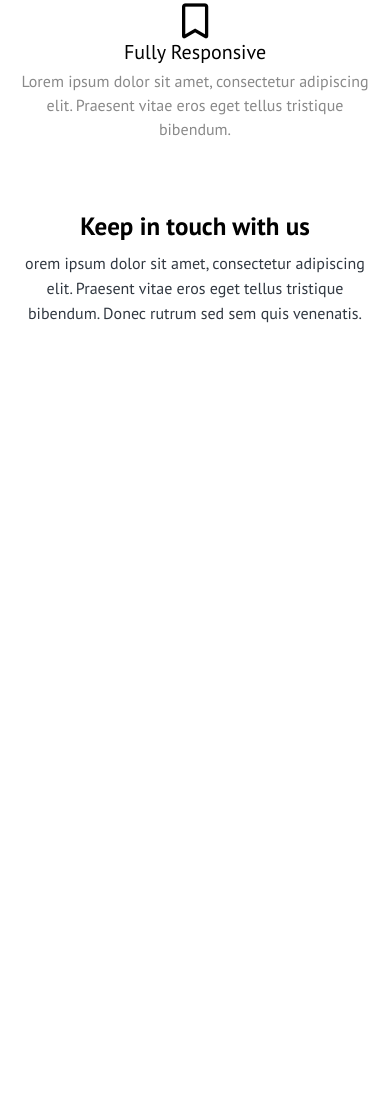
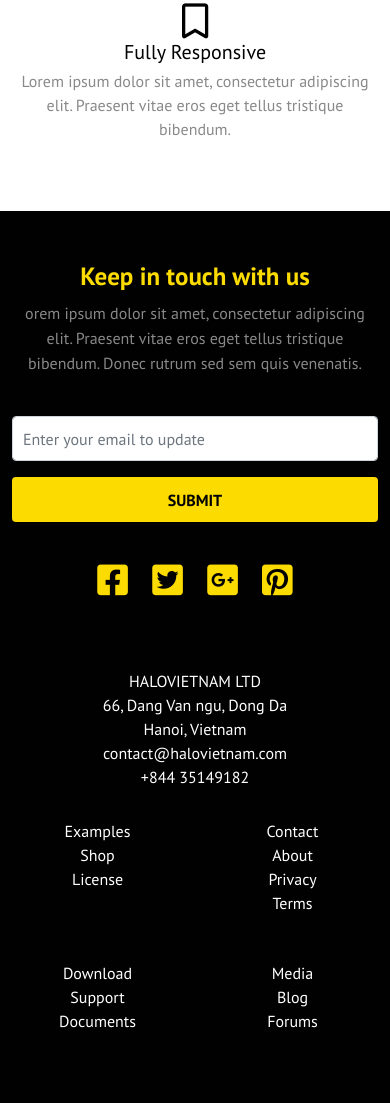
Before and after one commit to souravroyonly/tinyone-repo, a plain HTML site: page index.html in a window 390 px wide. Shown: the part 1451-2554 px from the top of the page. Before the commit the page ends 1777 px from the top, so only its background shows below. Drawn offline with nearby package versions, Linux system fonts and the light colour scheme.

Commit message:
fully responsive

```diff
--- a/index.html
+++ b/index.html
@@ -16,7 +16,7 @@
   </head>
   <body>
     <!--header start-->
-    <header>
+    <header class="fixed-top">
         <div class="container">
             <!--nav start-->
             <nav class="navbar navbar-expand-lg navbar-light c-nav ">
@@ -33,10 +33,10 @@
                   <div class="collapse navbar-collapse menu" id="nsc">
                     <ul class="navbar-nav ms-auto mb-2 mb-lg-0">
                       <li class="nav-item">
-                        <a class="nav-link active" aria-current="page" href="#">Features</a>
+                        <a class="nav-link active" aria-current="page" href="#feature">Features</a>
                       </li>
                       <li class="nav-item">
-                        <a class="nav-link" href="#">Support</a>
+                        <a class="nav-link" href="#contact">Support</a>
                       </li>
                       <li class="nav-item">
                         <a class="nav-link" href="#">Blog</a>
@@ -175,11 +175,11 @@
    </section>
     <!--slider end-->
     <!--feature start-->
-    <section class="feature">
+    <section class="feature c_padding" id="feature">
       <div class="container">
         <!--first row-->
         <div class="row justify-content-center">
-         <div class="col-xxl-8 col-lg-9">
+         <div class="col-xxl-7 col-xl-8 col-lg-9 col-md-11">
           <div class="c_title text-center">
              <h1 class="c_h1">Tinyone feature</h1>
             <p class="c_p mb-0">orem ipsum dolor sit amet, consectetur adipiscing elit. Praesent vitae eros eget tellus
@@ -307,27 +307,102 @@
     </section>
     <!--feature end-->
     <!--contact us-->
-    <section class="contact">
+    <section class="contact c_padding" id="contact">
       <div class="container">
         <!--first row-->
         <div class="row justify-content-center">
-          <div class="col-xxl-8 col-lg-9">
+          <div class="col-xxl-7 col-xl-8 col-lg-9 col-md-11">
            <div class="c_title text-center">
-              <h1 class="c_h1">Keep in touch with us</h1>
-             <p class="c_p mb-0">orem ipsum dolor sit amet, consectetur adipiscing elit. Praesent vitae eros eget tellus
+              <h1 class="c_h1 yellow">Keep in touch with us</h1>
+             <p class="c_p mb-0 ash">orem ipsum dolor sit amet, consectetur adipiscing elit. Praesent vitae eros eget tellus
              tristique bibendum. Donec rutrum sed sem quis venenatis.</p>
            </div>
           </div>
          </div>
          <!--first row end-->
          <!--second row start-->
-         <div class="row">
-
-         </div>
+         <div class="row justify-content-center">
+          <div class="col-xxl-7 col-xl-8 col-lg-9 col-md-10">
+           <div class="c_form">
+            <form action="#">
+              <div class="row g-3">
+                <div class="col-lg-9 col-md-9">
+                  <input type="text" class="form-control c_input" placeholder="Enter your email to update">
+                </div>
+                <div class="col-lg-3 col-md-3">
+                  <button type="submit" class="btn c_submit">Submit</button>
+                </div>
+              </div>
+            </form>
+          </div>
+        </div>
+     </div>
          <!--second row end-->
+         <!--third row start-->
+        <div class="row justify-content-center">
+          <div class="col-lg-5">
+           <div class="c_icon text-center">
+            <ul class="list-inline mb-0">
+              <li class="list-inline-item"><a href="#"><i class="fa-brands fa-facebook-square"></i></a></li>
+              <li class="list-inline-item"><a href="#"><i class="fa-brands fa-twitter-square"></i></a></li>
+              <li class="list-inline-item"><a href="#"><i class="fa-brands fa-google-plus-square"></i></a></li>
+              <li class="list-inline-item"><a href="#"><i class="fa-brands fa-pinterest-square"></i></a></li>
+            </ul>
+           </div>
+          </div>
+        </div>
+        <!--third row end-->
       </div>
     </section>
     <!--contact end-->
+    <!--footer start-->
+    <footer>
+      <div class="container">
+        <div class="row">
+          <div class="col-lg-4 col-md-4 col-sm-12 col-12">
+         <div class="f_1">
+          <address class="mb-0">
+           HALOVIETNAM LTD <br>
+           66, Dang Van ngu, Dong Da <br>
+           Hanoi, Vietnam <br>
+           contact@halovietnam.com<br>
+           +844 35149182
+          </address>
+         </div>
+          </div>
+          <div class="col-lg-2 col-md-2 col-sm-3 col-6">
+            <div class="f_2">
+          <p class="mb-0"><a href="#">Examples</a></p>
+          <p class="mb-0"><a href="#">Shop</a></p>
+          <p class="mb-0"><a href="#">License</a></p>
+            </div>
+          </div>
+          <div class="col-lg-2 col-md-2 col-sm-3 col-6">
+           <div class="f_2">
+            <p class="mb-0"><a href="#">Contact</a></p>
+            <p class="mb-0"><a href="#">About</a></p>
+            <p class="mb-0"><a href="#">Privacy</a></p>
+            <p><a href="#">Terms</a></p>
+           </div>
+          </div>
+          <div class="col-lg-2 col-md-2 col-sm-3 col-6">
+            <div class="f_2">
+              <p class="mb-0"><a href="#">Download</a></p>
+              <p class="mb-0"><a href="#">Support</a></p>
+              <p class="mb-0"><a href="#">Documents</a></p>
+            </div>
+          </div>
+          <div class="col-lg-2 col-md-2 col-sm-3 col-6">
+            <div class="f_2">
+              <p class="mb-0"><a href="#">Media</a></p>
+              <p class="mb-0"><a href="#">Blog</a></p>
+              <p class="mb-0"><a href="#">Forums</a></p>
+            </div>
+          </div>
+        </div>
+      </div>
+    </footer>
+    <!--footer end-->
 
     <!-- Optional JavaScript; choose one of the two! -->
 
--- a/media.css
+++ b/media.css
@@ -1,4 +1,11 @@
 @media(max-width:575.99px){
+    body {
+        padding-top: 89px;
+    }
+    .c_padding{
+        padding-top: 50px;
+        padding-bottom: 70px;
+    }
     /* header start */
     header {
        padding: 10px 0;
@@ -43,8 +50,7 @@
 }
 /* feature start */
 .feature{
-    padding-top: 50px;
-    padding-bottom: 70px;
+
  }
  .c_h1{
     margin-bottom: 10px;
@@ -71,9 +77,48 @@
   .f_text p{
     letter-spacing: 0px;
   }
+  /* contact start */
+  .c_form{
+    margin-top: 40px;
+    margin-bottom: 40px;
 }
-@media(min-width:576px) and (max-width:767.99px){
-/*header start*/
+  .c_input{
+    height: 45px;
+    padding: 10px 10px;
+  }
+  .c_submit{
+    height: 45px;
+  }
+  .c_icon ul li {
+    margin-right: 20px!important;
+}
+  .c_icon ul li a i{
+    font-size: 35px;
+}
+  /* contact end */
+  /* footer start */
+  footer {
+    padding-bottom: 70px;
+}
+.f_1{
+    text-align: center;
+
+}
+.f_2{
+    margin-top: 30px;
+    text-align: center;
+}
+  /* footer end */
+}
+@media(min-width:576px) and (max-width:767.98px){
+body {
+        padding-top: 89px;
+    }
+.c_padding{
+    padding-top: 50px;
+    padding-bottom: 70px;
+}
+    /*header start*/
 header {
 
 }
@@ -114,8 +159,7 @@ header {
 }
 /* feature start */
 .feature{
-    padding-top: 50px;
-    padding-bottom: 70px;
+
  }
  .c_h1{
     margin-bottom: 10px;
@@ -142,22 +186,67 @@ header {
   .f_text p{
     letter-spacing: 0px;
   }
+  /* contact start */
+  .c_form{
+    margin-top: 35px;
+    margin-bottom: 40px;
+}
+  .c_input{
+    height: 45px;
+    padding: 10px 10px;
+  }
+  .c_submit{
+    height: 45px;
+  }
+  .c_icon ul li {
+    margin-right: 25px!important;
+}
+  .c_icon ul li a i{
+    font-size: 40px;
+}
+  /* contact end */
+  /* footer start */
+  footer {
+    padding-bottom: 70px;
+}
+.f_1{
+    text-align: center;
+    margin-bottom: 40px;
+}
+.f_2{
+    text-align: center;
+}
+  /* footer end */
 }
 
 @media(min-width:768px) and (max-width:991.99px){
- /*header start*/
+ .c_padding{
+    padding-top: 80px;
+    padding-bottom: 100px;
+ }
+    /*header start*/
  .menu ul li a {
    padding: 10px 0 0 !important;
    text-align: end;
 }
  /* feature start */
  .feature{
-    padding-top: 80px;
-    padding-bottom: 100px;
+
  }
  .f_margin{
     margin-top: 50px;
  }
+ /* contact start */
+ .c_form{
+    margin-top: 55px;
+    margin-bottom: 55px;
+}
+ /* contact end */
+ /* footer start */
+ footer{
+    padding-bottom: 100px;
+}
+ /* footer end */
 }
 @media(min-width:992px) and (max-width:1199.99px){
 
--- a/style.css
+++ b/style.css
@@ -5,8 +5,14 @@ body{
     font-size: 16px;
     font-weight: 400;
     color: #898989;
+    padding-top: 109px;
+}
+.c_padding{
+     padding-top: 100px;
+     padding-bottom: 120px;
 }
 /* common css end */
+
 /* header start */
 header{
     background-color:#fcdb00;
@@ -86,8 +92,7 @@ header{
 /* slider end */
 /* feature start */
 .feature{
-     padding-top: 100px;
-     padding-bottom: 120px;
+
 }
 .c_title{
 
@@ -131,3 +136,80 @@ header{
   letter-spacing: 1px;
 }
 /* feature end */
+/* contact start */
+.contact{
+    background-color: #010101;
+}
+.yellow{
+    color: #fcdb00;
+}
+.ash{
+    color: #898989;
+}
+.c_form{
+    margin-top: 35px;
+    margin-bottom: 70px;
+}
+.c_input{
+    font-family: 'PT Sans', sans-serif;
+    color: #898989;
+    padding: 15px 20px;
+    height: 55px;
+}
+.c_submit{
+    width: 100%;
+    height: 55px;
+    background-color: #fcdb00;
+    font-family: 'PT Sans', sans-serif;
+    font-size: 16px;
+    font-weight: 700;
+    color: #010101;
+    text-transform: uppercase;
+}
+.c_submit:hover{
+    background-color: #ffffff;
+}
+.c_icon{
+
+}
+.c_icon ul li {
+    margin-right: 30px!important;
+}
+.c_icon ul li:last-child {
+    margin-right: 0px!important;
+}
+.c_icon ul li a i{
+    font-size: 45px;
+    color: #fcdb00;
+    transition: 0.3s;
+}
+.c_icon ul li a i:hover{
+    color: #ffffff;
+}
+/* contact end */
+/* footer start */
+footer{
+    padding-bottom: 110px;
+    background-color: #010101;
+
+}
+.f_1{
+
+}
+.f_1 address{
+    color: #ffffff;
+}
+.f_2{
+
+}
+.f_2 p a{
+    color: #ffffff;
+    text-decoration: none;
+    transition: 0.3s;
+}
+.f_2 p a:hover{
+    color: #fcdb00;
+
+}
+
+/* footer end */
```
